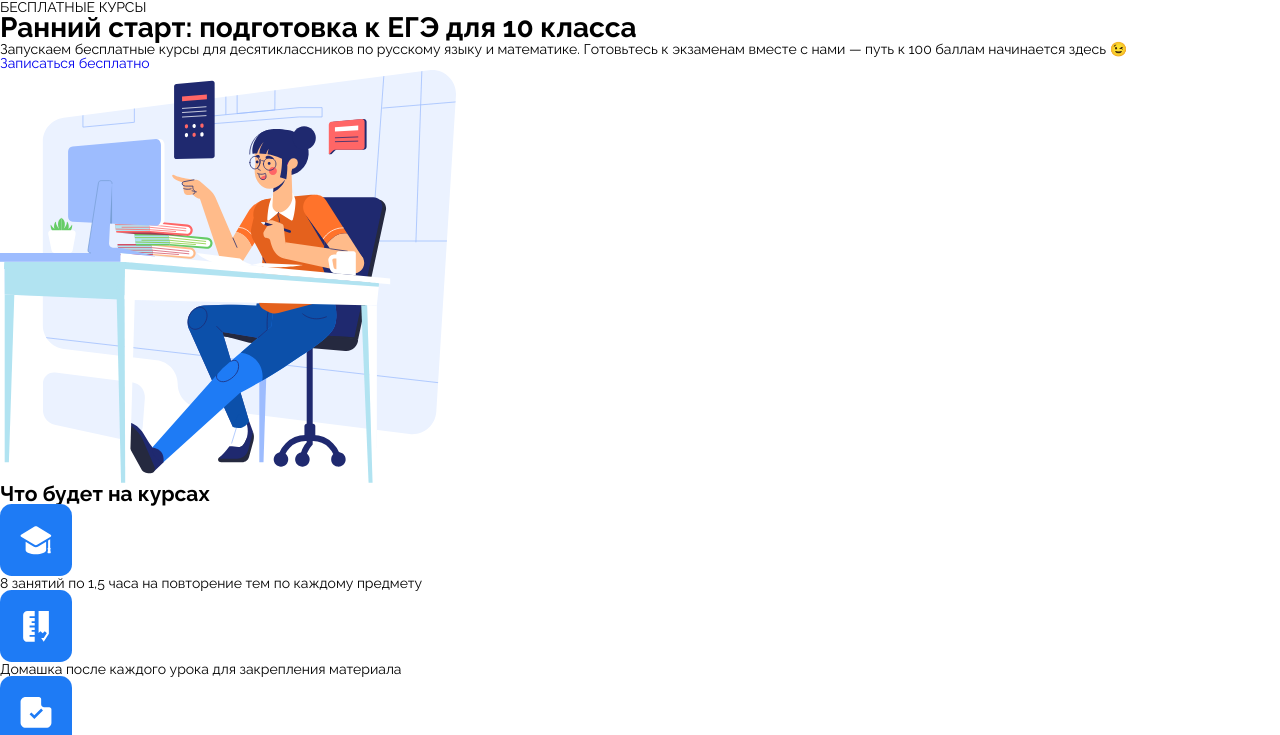
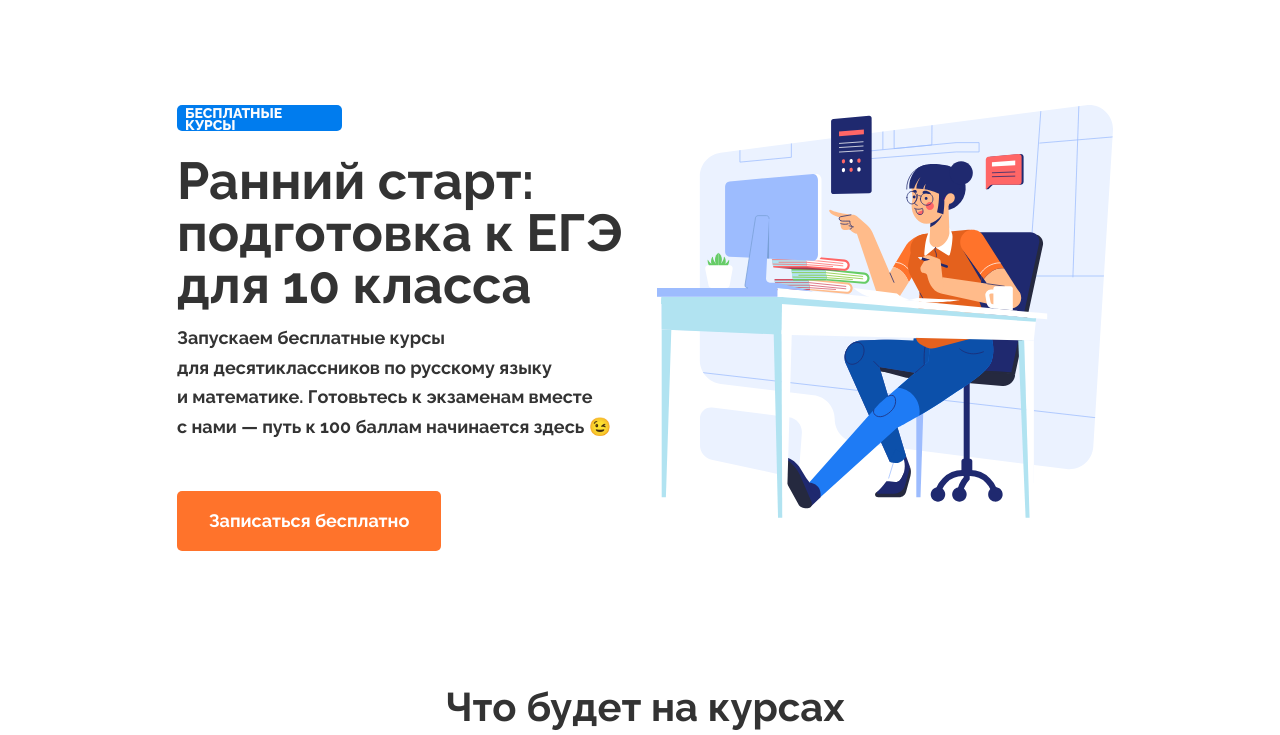
Before and after one commit to povadok/10foxford, a plain HTML site: page index.html in a window 1280 px wide. Shown: the top 735 px of the page. Drawn offline with Linux system fonts and the light colour scheme.

Commit message:
style include

```diff
--- a/index.html
+++ b/index.html
@@ -11,7 +11,7 @@
 </head>
 <body>
     <div class="main_container">
-        <div class="hero_page">
+        <div class="flexBox hero_page">
             <div class="hero-content">
                 <div class="hero-label">
                     БЕСПЛАТНЫЕ КУРСЫ
@@ -32,36 +32,36 @@
             <h2>
                 Что будет на курсах
             </h2>
-            <div class="what-included-about">
-                <div class="what-included-about-blocks">
-                    <div class="what-included-about-blocks-logo">
+            <div class="what-included__about">
+                <div class="what-included__block">
+                    <div class="what-included__logo">
                         <img src="img/hat.svg" alt="">
                     </div>
-                    <div class="what-included-about-blocks-content">
+                    <div class="what-included__content">
                         8 занятий по 1,5 часа на повторение тем по каждому предмету
                     </div>
                 </div>
-                <div class="what-included-about-blocks">
-                    <div class="what-included-about-blocks-logo">
+                <div class="what-included__block">
+                    <div class="what-included__logo">
                         <img src="img/task.svg" alt="">
                     </div>
-                    <div class="what-included-about-blocks-content">
+                    <div class="what-included__content">
                         Домашка после каждого урока для закрепления материала
                     </div>
                 </div>
-                <div class="what-included-about-blocks">
-                    <div class="what-included-about-blocks-logo">
+                <div class="what-included__block">
+                    <div class="what-included__logo">
                         <img src="img/check.svg" alt="">
                     </div>
-                    <div class="what-included-about-blocks-content">
+                    <div class="what-included__content">
                         Разбор заданий ЕГЭ из программы 10 класса
                     </div>
                 </div>
-                <div class="what-included-about-blocks">
-                    <div class="what-included-about-blocks-logo">
+                <div class="what-included__block">
+                    <div class="what-included__logo">
                         <img src="img/paper.svg" alt="">
                     </div>
-                    <div class="what-included-about-blocks-content">
+                    <div class="what-included__content">
                         Пробный ЕГЭ, адаптированный для десятиклассника
                     </div>
                 </div>
@@ -99,8 +99,12 @@
                 </div>
             </div>
         </div>
-        <div class="start-preparation" id="start">
-            pfpfp
+        <div class="start" id="start">
+            <div class="start_block">
+                <h2 class="start_h2">Начните готовиться заранее</h2>
+                <p class="start_content">Закрепите программу 10 класса сейчас, чтобы меньше повторять перед ЕГЭ</p>
+                <a href="https://foxford.ru/user/login?redirect_url=https://10.foxford.ru">Начать подготовку</a>
+            </div>
         </div>
     </div>
 </body>
--- a/style.css
+++ b/style.css
@@ -1,19 +1,38 @@
 /*Обнуление*/
-*{
+* {
 	padding: 0;
 	margin: 0;
 	border: 0;
-    font-family: 'Raleway', sans-serif;
+	font-family: 'Raleway', sans-serif;
 }
-*,*:before,*:after{
+
+*,
+*:before,
+*:after {
 	-moz-box-sizing: border-box;
 	-webkit-box-sizing: border-box;
 	box-sizing: border-box;
 }
-:focus,:active{outline: none;}
-a:focus,a:active{outline: none;}
-nav,footer,header,aside{display: block;}
-html,body{
+
+:focus,
+:active {
+	outline: none;
+}
+
+a:focus,
+a:active {
+	outline: none;
+}
+
+nav,
+footer,
+header,
+aside {
+	display: block;
+}
+
+html,
+body {
 	height: 100%;
 	width: 100%;
 	font-size: 100%;
@@ -23,13 +42,215 @@ html,body{
 	-moz-text-size-adjust: 100%;
 	-webkit-text-size-adjust: 100%;
 }
-input,button,textarea{font-family:inherit;}
-input::-ms-clear{display: none;}
-button{cursor: pointer;}
-button::-moz-focus-inner {padding:0;border:0;}
-a, a:visited{text-decoration: none;}
-a:hover{text-decoration: none;}
-ul li{list-style: none;}
-img{vertical-align: top;}
+
+input,
+button,
+textarea {
+	font-family: inherit;
+}
+
+input::-ms-clear {
+	display: none;
+}
+
+button {
+	cursor: pointer;
+}
+
+button::-moz-focus-inner {
+	padding: 0;
+	border: 0;
+}
+
+a,
+a:visited {
+	text-decoration: none;
+}
+
+a:hover {
+	text-decoration: none;
+}
+
+ul li {
+	list-style: none;
+}
+
+img {
+	vertical-align: top;
+}
+
 /* h1,h2,h3,h4,h5,h6{font-size:inherit;font-weight: 400;} */
 /*--------------------*/
+
+.main_container {
+	padding-left: 5px;
+	max-width: 936px;
+	display: block;
+	margin-left: auto;
+	margin-right: auto;
+}
+
+.flexBox {
+	display: flex;
+}
+
+.block {
+	display: block;
+}
+
+.hero_page {
+	padding-top: 105px;
+	/* padding-left: 5px; */
+}
+
+.hero-label {
+	color: #FCFCFD;
+	font-weight: 800;
+	font-size: 14px;
+	line-height: 12px;
+	background: #007CEE;
+	border-radius: 5px;
+	width: 165px;
+	height: 26px;
+	display: flex;
+	flex-direction: row;
+	justify-content: center;
+	align-items: center;
+	padding: 8px 8px 6px;
+}
+
+.hero-text {
+	display: flex;
+	flex-direction: column;
+	align-items: flex-start;
+	padding: 0px;
+
+	position: static;
+	width: 456px;
+	height: 288px;
+	left: 0px;
+	top: 50px;
+
+
+	/* Inside auto layout */
+
+	flex: none;
+	order: 1;
+	flex-grow: 0;
+	margin: 24px 0px;
+}
+
+.hero-text>h1 {
+	position: static;
+	font-style: normal;
+	font-weight: bold;
+	font-size: 52px;
+	line-height: 100%;
+	color: #333333;
+}
+
+.hero-text>p {
+	padding-top: 12px;
+	font-weight: 525;
+	font-size: 18px;
+	line-height: 165%;
+	color: #333333;
+}
+
+.hero-btn {
+	background: #FF732B;
+	border-radius: 5px;
+	width: 264px;
+	height: 60px;
+	margin-top: 48px;
+	display: flex;
+	flex-direction: row;
+	justify-content: center;
+	align-items: center;
+}
+
+.hero-btn>a {
+	font-weight: bold;
+	font-size: 18px;
+	line-height: 130%;
+	/* or 23px */
+
+	text-align: center;
+
+	/* Base / FFFFFF */
+
+	color: #FFFFFF;
+
+}
+
+.hero-img {
+	padding-left: 24px;
+}
+
+
+.what-included {
+	display: flex;
+	flex-direction: column;
+	align-items: center;
+	padding: 0px;
+
+	position: static;
+	width: 936px;
+	height: 636px;
+	left: 0px;
+	top: 582px;
+
+	/* flex: none;
+	order: 1;
+	flex-grow: 0; */
+	margin: 136px 0px;
+}
+
+.what-included>h2 {
+	font-weight: bold;
+	font-size: 40px;
+	line-height: 100%;
+	/* identical to box height, or 44px */
+
+	text-align: center;
+
+	color: #333333;
+}
+
+.what-included__about {
+	display: flex;
+    box-pack: justify;
+	justify-content: space-between;
+	flex-wrap: wrap;
+	padding-top: 40px;
+}
+
+.what-included__block {
+	display: flex;
+flex-direction: column;
+align-items: center;
+padding: 56px 20px;
+
+display: flex;
+    width: 100%;
+    height: 264px;
+    max-width: 456px;
+    margin-bottom: 24px;
+	flex-direction: column;
+
+background: #EBF2FF;
+border-radius: 30px;
+}
+
+.what-included__logo>img {
+	margin-bottom: 24px;
+}
+
+.what-included__content {
+	font-size: 24px;
+line-height: 115%;
+
+text-align: center;
+
+color: #333333;
+}
```
